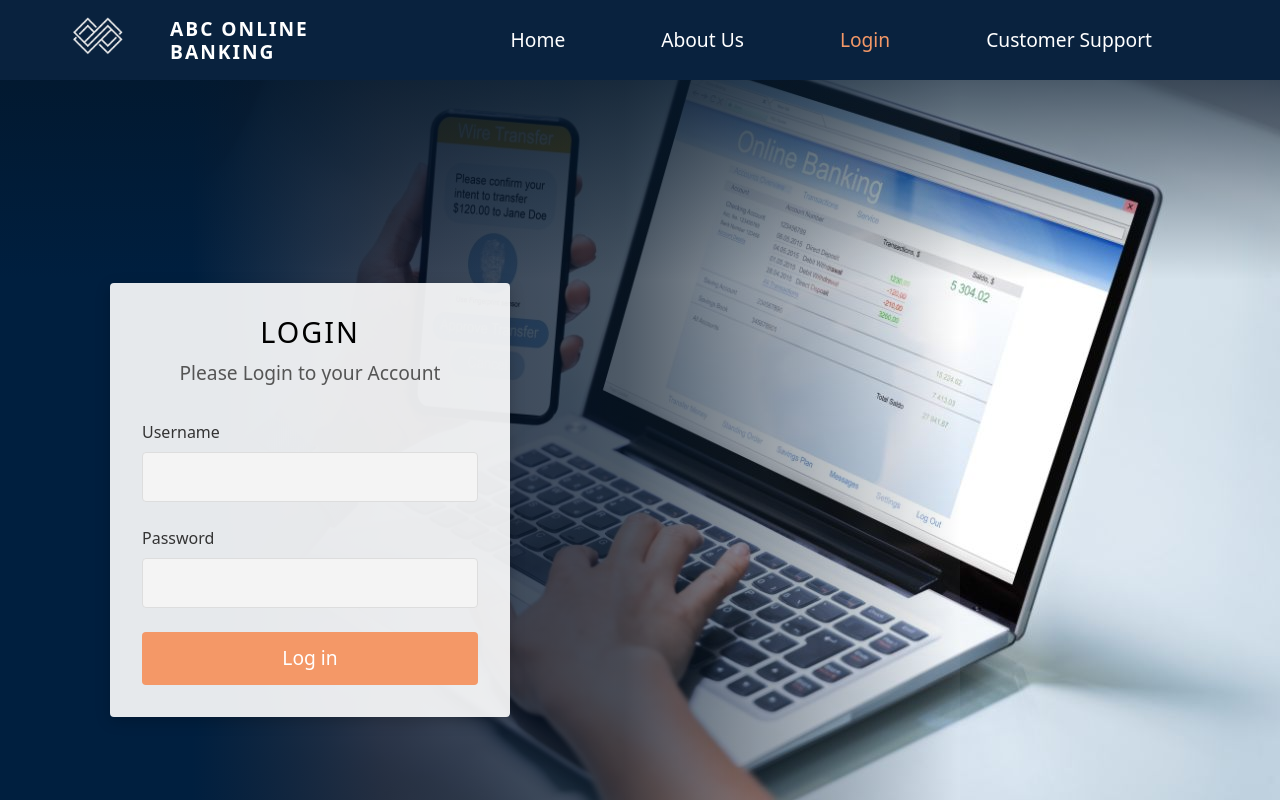
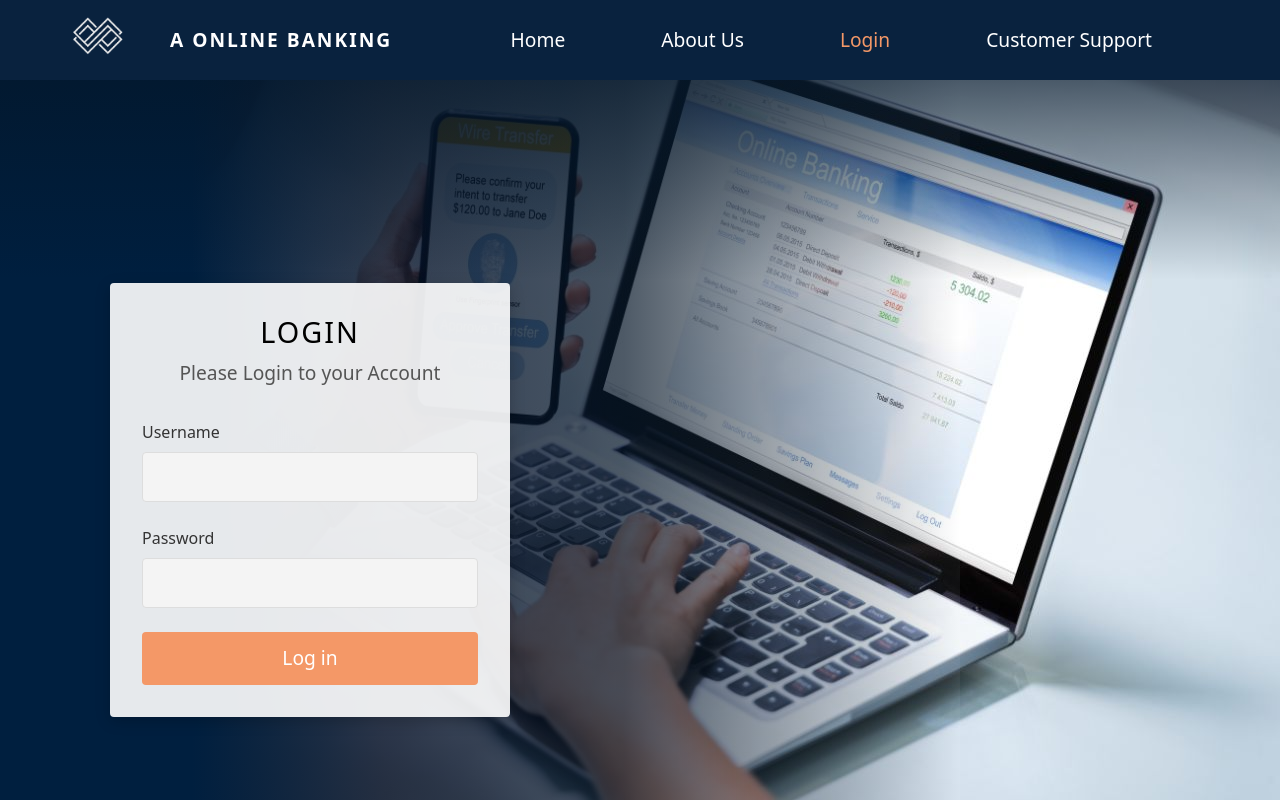
Before and after one commit to seniru-dilmith/Bank-Management-System-Bank-A-front-end, a React (Create React App) app: page /login in a window 1280 px wide. Built offline with nearby package versions, Linux system fonts and the light colour scheme.

Commit message:
Update Layout.jsx

```diff
--- a/src/layouts/Layout.jsx
+++ b/src/layouts/Layout.jsx
@@ -10,7 +10,7 @@ const Layout = ({ children, NavigationBar }) => {
       <div className="header">
         <div className="logo-container">
           <img src={logo} alt="Bank Logo" className="logo" />
-          <h2 className="bank-name">ABC Online Banking</h2>
+          <h2 className="bank-name">A Online Banking</h2>
         </div>
         <div className="nav-container">
           {NavigationBar}
@@ -26,7 +26,7 @@ const Layout = ({ children, NavigationBar }) => {
         {/* Logo and description */}
         <div className="footer-logo-section">
           <img src={logo} alt="Bank Logo" className="logo" />
-          <h2 className="bank-name">ABC Online Banking</h2>
+          <h2 className="bank-name">A Online Banking</h2>
           <p>
             Safe Trust and Future
           </p>
```
